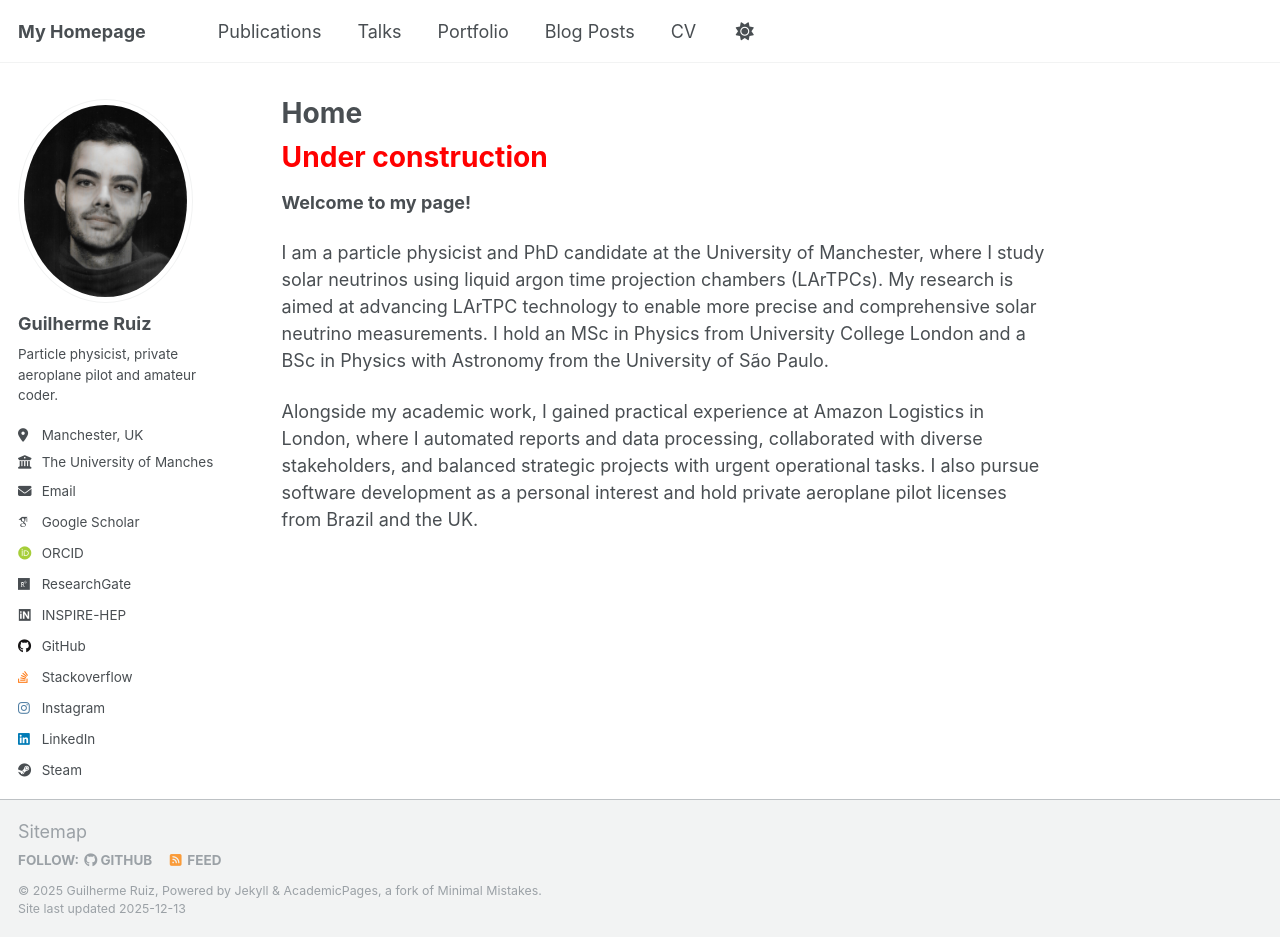
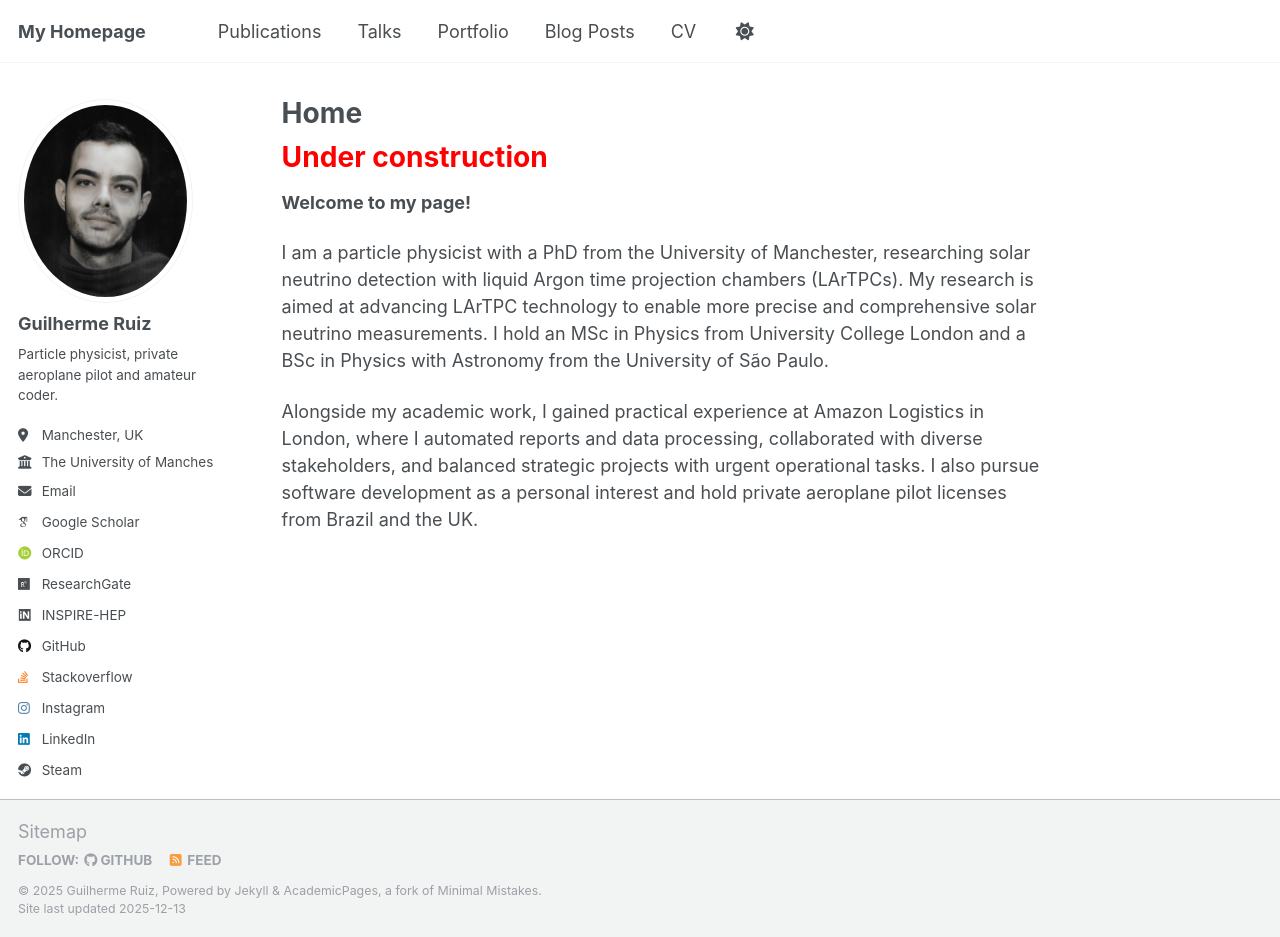
Before and after one commit to guigoruiz1/guigoruiz1.github.io, a Jekyll site: the page built from _pages/about.md, in a window 1280 px wide and 937 px high. Built offline with Jekyll 4.4.1, drawn with Linux system fonts in a browser that asks for light colours; some web fonts are replaced; a script that is not in the unit is left out.

Commit message:
solar v2  paper

```diff
--- a/_pages/about.md
+++ b/_pages/about.md
@@ -11,6 +11,6 @@ redirect_from:
 
 **Welcome to my page!**
 
-I am a particle physicist and PhD candidate at the University of Manchester, where I study solar neutrinos using liquid argon time projection chambers (LArTPCs). My research is aimed at advancing LArTPC technology to enable more precise and comprehensive solar neutrino measurements. I hold an MSc in Physics from University College London and a BSc in Physics with Astronomy from the University of São Paulo.
+I am a particle physicist with a PhD from the University of Manchester, researching solar neutrino detection with liquid Argon time projection chambers (LArTPCs). My research is aimed at advancing LArTPC technology to enable more precise and comprehensive solar neutrino measurements. I hold an MSc in Physics from University College London and a BSc in Physics with Astronomy from the University of São Paulo.
 
 Alongside my academic work, I gained practical experience at Amazon Logistics in London, where I automated reports and data processing, collaborated with diverse stakeholders, and balanced strategic projects with urgent operational tasks. I also pursue software development as a personal interest and hold private aeroplane pilot licenses from Brazil and the UK.
```
Also changed, not shown: _publications/2025-12-12-SoLArV2.md (renamed from _publications/2024-11-13-SoLArV2.md, +4 -4 lines).
